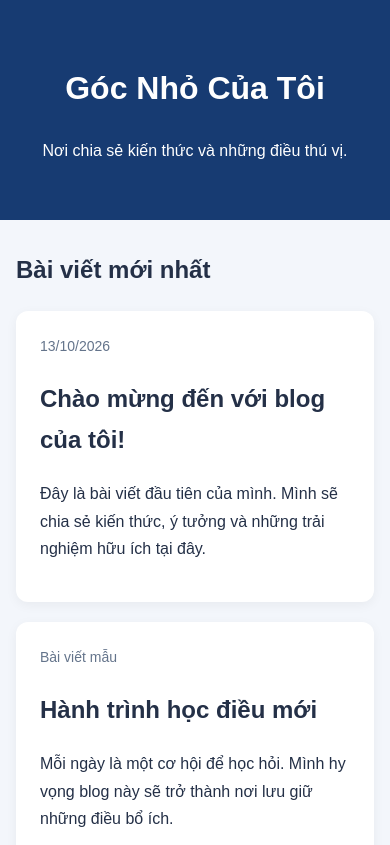
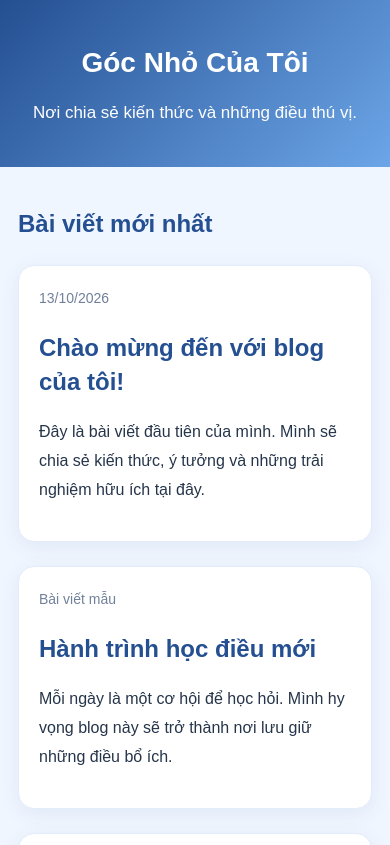
Before and after one commit to phonglehoang593-maker/mystudy.github.io, a plain HTML site: page index.html in a window 390 px wide. Shown: the top 845 px of the page. Drawn offline with Linux system fonts and the light colour scheme.

Commit message:
Lam dep giao dien blog
Updated styles for body, header, main, article, and footer elements. Improved responsiveness and visual design with gradients and shadows.

```diff
--- a/index.html
+++ b/index.html
@@ -7,40 +7,86 @@
   <title>Góc Nhỏ Của Tôi</title>
   <meta name="description" content="Blog chia sẻ kiến thức và trải nghiệm.">
   <style>
+
+* {
+  box-sizing: border-box;
+}
+
 body {
   margin: 0;
   font-family: Arial, sans-serif;
-      background: #f3f6fb;
-      color: #243047;
-      line-height: 1.7;
+  background: #f0f6ff;
+  color: #26354a;
+  line-height: 1.8;
 }
+
 header {
-      background: #173b72;
+  background: linear-gradient(135deg, #244f91, #6ca6e8);
   color: white;
   text-align: center;
-      padding: 40px 20px;
+  padding: 55px 20px;
 }
+
+header h1 {
+  font-size: 36px;
+  margin: 0 0 10px;
+}
+
+header p {
+  font-size: 17px;
+  margin: 0;
+}
+
 main {
-      max-width: 760px;
-      margin: 30px auto;
-      padding: 0 16px;
+  max-width: 800px;
+  margin: 35px auto;
+  padding: 0 18px;
 }
+
+main > h2 {
+  color: #244f91;
+  margin-bottom: 20px;
+}
+
 article {
   background: white;
-      padding: 24px;
-      margin-bottom: 20px;
-      border-radius: 12px;
-      box-shadow: 0 3px 12px #0000000d;
+  padding: 26px;
+  margin-bottom: 24px;
+  border-radius: 16px;
+  box-shadow: 0 5px 20px rgba(36, 79, 145, 0.08);
+  border: 1px solid #e2ecfa;
 }
+
+article h2 {
+  color: #244f91;
+  line-height: 1.4;
+}
+
 .date {
-      color: #64748b;
+  color: #71819a;
   font-size: 14px;
 }
+
 footer {
   text-align: center;
-      padding: 24px;
-      color: #64748b;
+  padding: 28px 16px;
+  color: #71819a;
 }
+
+@media (max-width: 600px) {
+  header {
+    padding: 38px 16px;
+  }
+
+  header h1 {
+    font-size: 28px;
+  }
+
+  article {
+    padding: 20px;
+  }
+}
+
   </style>
 </head>
 <body>
```
Lines whose indentation alone changed are shown as unchanged.
